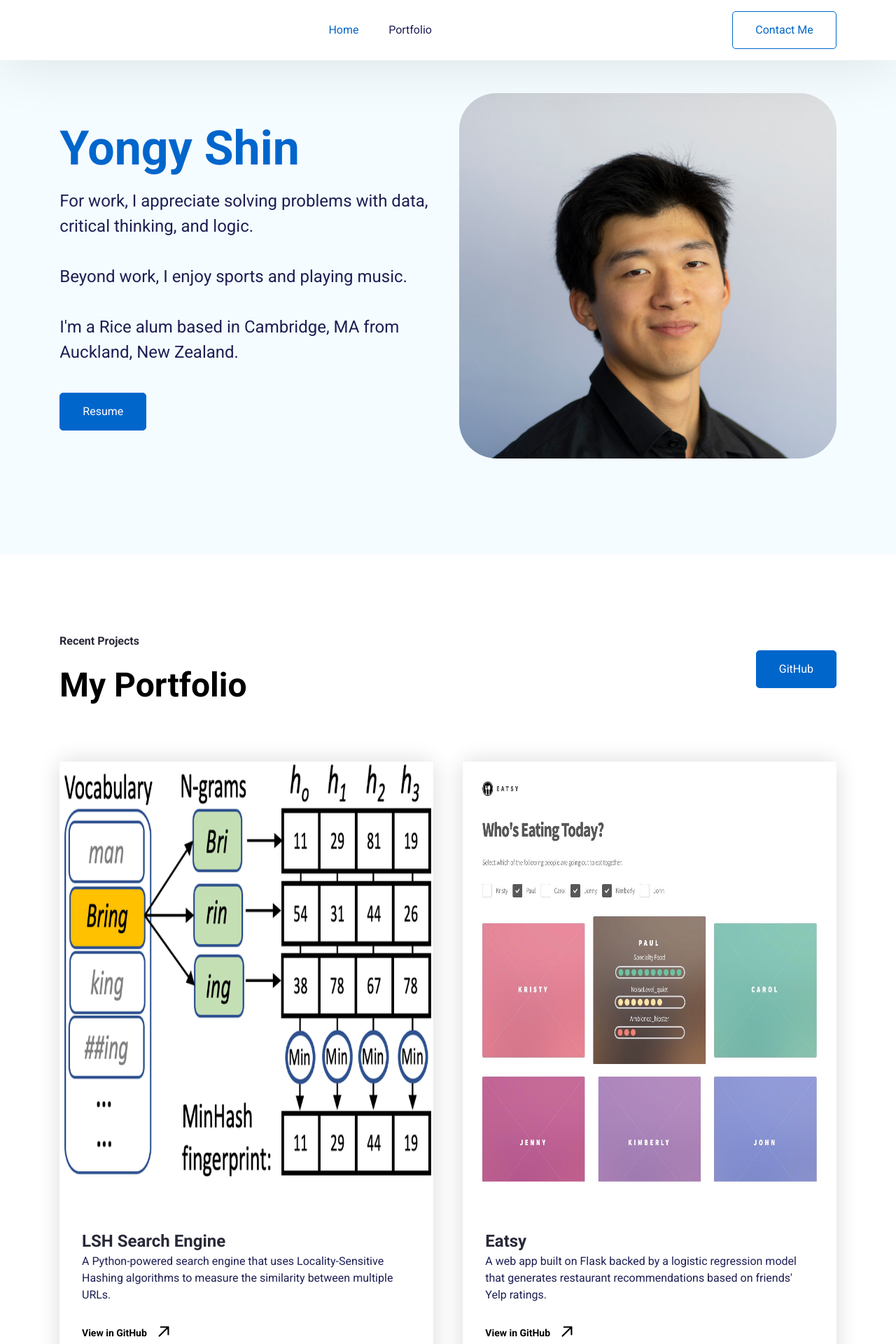
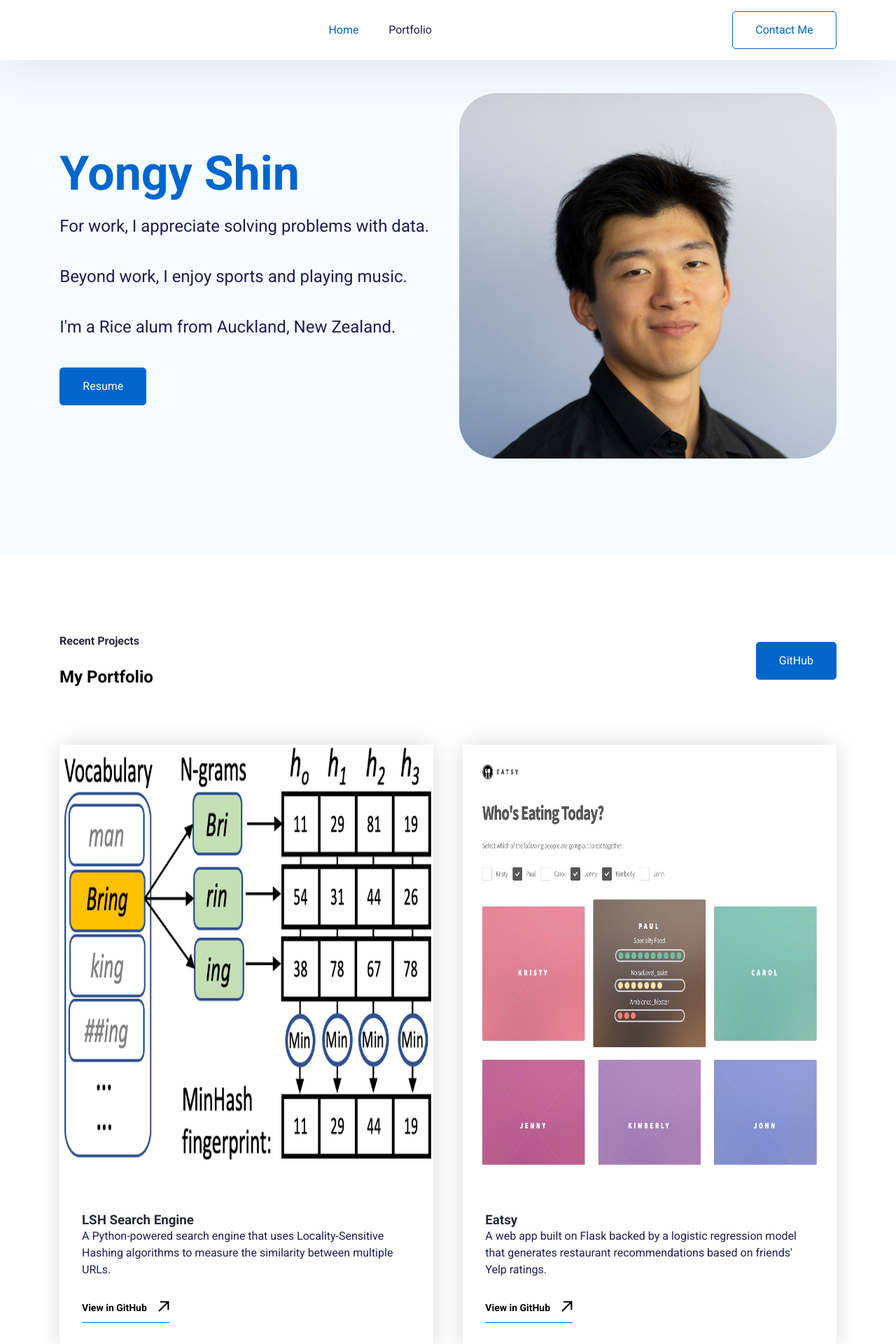
Before and after one commit to yowashi23/yowashi23.github.io, a React (Create React App) app: page / in a window 1280 px wide. Shown: the top 1920 px of the page at 70% size. Built offline with nearby package versions, Linux system fonts and the light colour scheme.

Commit message:
final touches

```diff
--- a/src/App.css
+++ b/src/App.css
@@ -90,13 +90,13 @@ h1 {
     line-height: 67px;
 }
 /* Heading 2 */
-h2 {
+/* h2 {
     font-size: 48px;
     font-weight: 700;
     line-height: 58px;
-}
+} */
 /* Heading 3 */
-h3 {
+h2 {
     font-size: 24px;
     font-weight: 700;
     line-height: 34px;
--- a/src/Pages/Home/HeroSection.jsx
+++ b/src/Pages/Home/HeroSection.jsx
@@ -15,13 +15,15 @@ export default function HeroSection() {
                         {/* Shin */}
                     </h1>
                     <p className="hero--section-description">
-                        For work, I appreciate solving problems with data, critical thinking, and logic.
+                        For work, I appreciate solving problems with data.
+                        {/* , critical thinking, and logic */}
                         <br />
                         <br />
                         Beyond work, I enjoy sports and playing music.
                         <br />
                         <br />
-                        I'm a Rice alum based in Cambridge, MA from Auckland, New Zealand.
+                        I'm a Rice alum from Auckland, New Zealand.
+                        {/* based in Cambridge, MA */}
                     </p>
                 </div>
                 <br />
```
Also changed, not shown: 1 other file (tests, documents, lock files or other folders).
